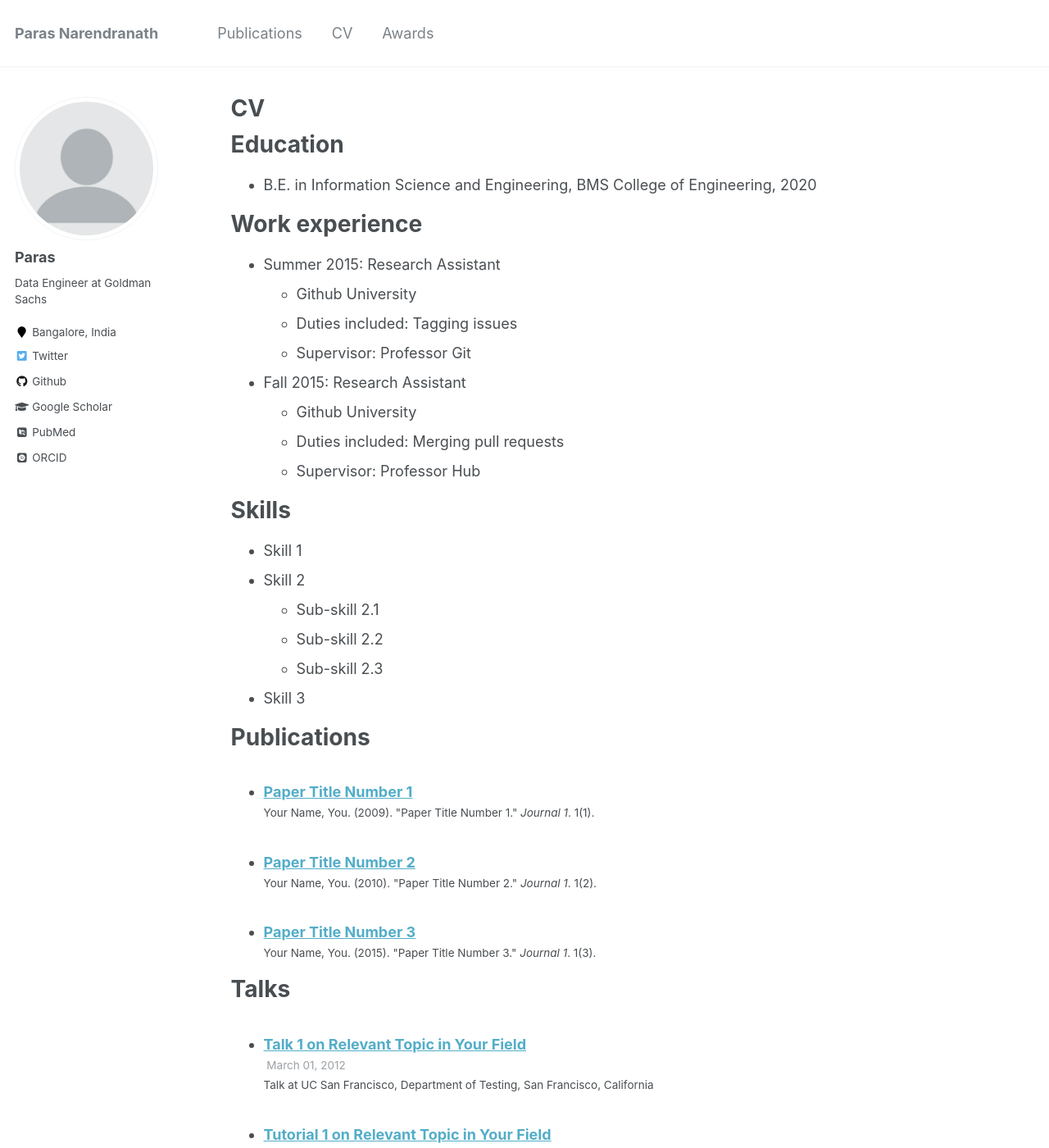
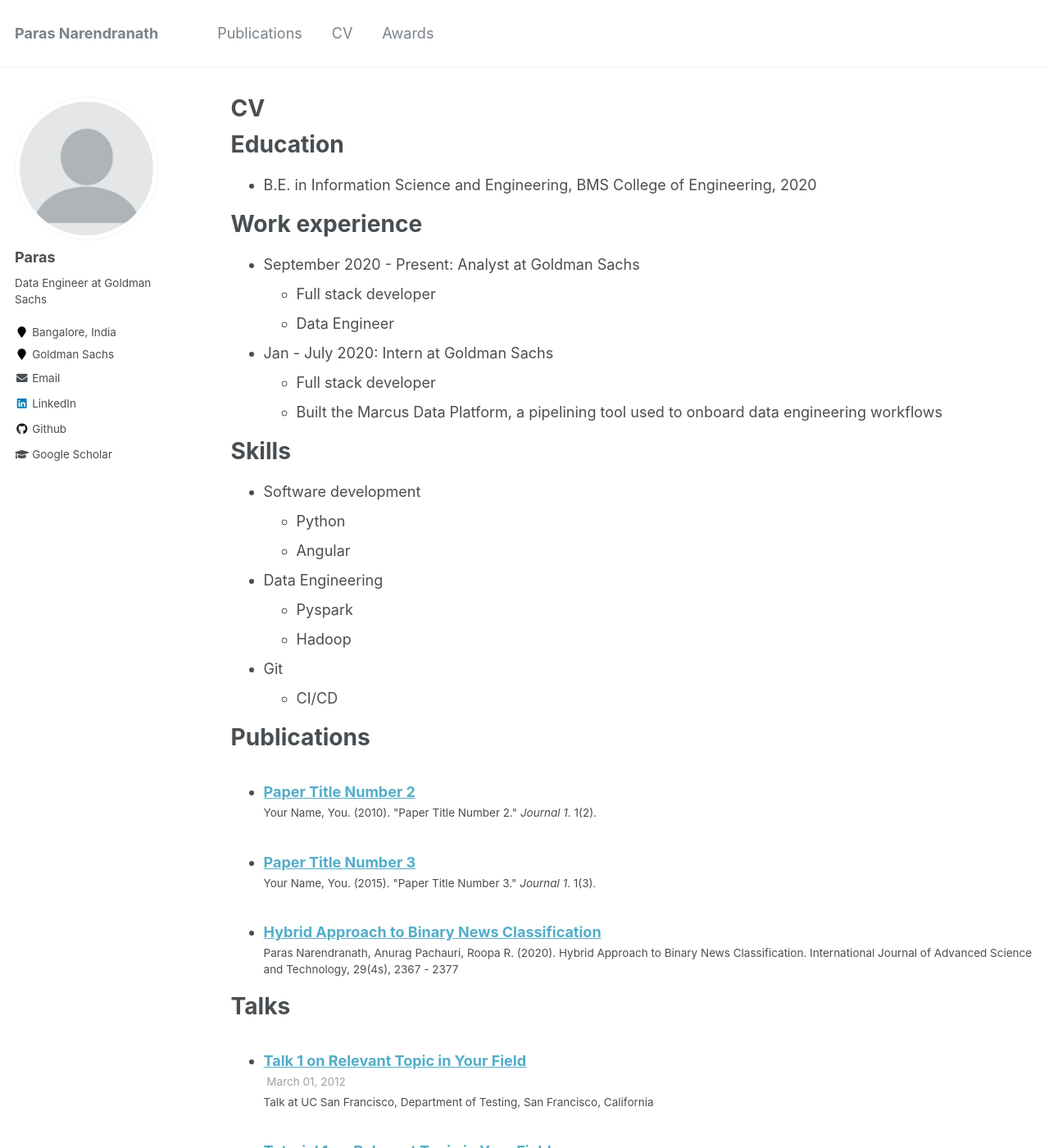
Before and after one commit to parasnaren/github-io-page, a Jekyll site: the page built from _pages/cv.md, in a window 1280 px wide and 1400 px high. Shown: the whole window at 82% size. Built offline with Jekyll 4.4.1, drawn with Linux system fonts in a browser that asks for light colours; some web fonts are replaced.

Commit message:
Testing CV and publication page

```diff
--- a/_config.yml
+++ b/_config.yml
@@ -84,13 +84,13 @@ author:
   avatar           : "profile.png"
   bio              : "Data Engineer at Goldman Sachs"
   location         : "Bangalore, India"
-  employer         :
-  pubmed           : "https://www.ncbi.nlm.nih.gov/pubmed/?term=john+snow"
-  googlescholar    : "http://yourfullgooglescholarurl.com"
-  email            :
-  researchgate     :  # example: "https://www.researchgate.net/profile/yourprofile"
+  employer         : Goldman Sachs
+  pubmed           :
+  googlescholar    : "https://scholar.google.com/citations?user=wyI1EDgAAAAJ&hl=en&oi=ao"
+  email            : parasnaren1998@gmail.com
+  researchgate     :
   uri              :
-  bitbucket        :
+  publons          : "https://publons.com/researcher/3822073/paras-narendranath/"
   codepen          :
   dribbble         :
   flickr           :
@@ -100,16 +100,16 @@ author:
   google_plus      :
   keybase          :
   instagram        :
-  impactstory      : #"https://profiles.impactstory.org/u/xxxx-xxxx-xxxx-xxxx"
+  impactstory      :
   lastfm           :
-  linkedin         :
-  orcid            : "http://orcid.org/yourorcidurl"
+  linkedin         : "https://www.linkedin.com/in/parasnaren/"
+  orcid            :
   pinterest        :
   soundcloud       :
-  stackoverflow    : # http://stackoverflow.com/users/123456/username
+  stackoverflow    :
   steam            :
   tumblr           :
-  twitter          : "replacethistwitterhandle"
+  twitter          :
   vine             :
   weibo            :
   xing             :
--- a/_pages/cv.md
+++ b/_pages/cv.md
@@ -16,24 +16,24 @@ Education
 
 Work experience
 ======
-* Summer 2015: Research Assistant
-  * Github University
-  * Duties included: Tagging issues
-  * Supervisor: Professor Git
+* September 2020 - Present: Analyst at Goldman Sachs
+  * Full stack developer
+  * Data Engineer
 
-* Fall 2015: Research Assistant
-  * Github University
-  * Duties included: Merging pull requests
-  * Supervisor: Professor Hub
+* Jan - July 2020: Intern at Goldman Sachs
+  * Full stack developer
+  * Built the Marcus Data Platform, a pipelining tool used to onboard data engineering workflows
 
 Skills
 ======
-* Skill 1
-* Skill 2
-  * Sub-skill 2.1
-  * Sub-skill 2.2
-  * Sub-skill 2.3
-* Skill 3
+* Software development
+	* Python
+	* Angular
+* Data Engineering
+	* Pyspark
+	* Hadoop
+* Git
+	* CI/CD
 
 Publications
 ======
--- a/_publications/2009-10-01-paper-title-number-1.md
+++ b/_publications/2009-10-01-paper-title-number-1.md
@@ -1,15 +1,15 @@
 ---
-title: "Paper Title Number 1"
+title: "Hybrid Approach to Binary News Classification"
 collection: publications
 permalink: /publication/2009-10-01-paper-title-number-1
 excerpt: 'This paper is about the number 1. The number 2 is left for future work.'
-date: 2009-10-01
+date: 2020-06-14
 venue: 'Journal 1'
-paperurl: 'http://academicpages.github.io/files/paper1.pdf'
-citation: 'Your Name, You. (2009). &quot;Paper Title Number 1.&quot; <i>Journal 1</i>. 1(1).'
+paperurl: 'http://sersc.org/journals/index.php/IJAST/article/view/20178'
+citation: 'Paras Narendranath, Anurag Pachauri, Roopa R. (2020). Hybrid Approach to Binary News Classification. International Journal of Advanced Science and Technology, 29(4s), 2367 - 2377'
 ---
 This paper is about the number 1. The number 2 is left for future work.
 
-[Download paper here](http://academicpages.github.io/files/paper1.pdf)
+[Download paper here](http://sersc.org/journals/index.php/IJAST/article/view/20178/10263)
 
-Recommended citation: Your Name, You. (2009). "Paper Title Number 1." <i>Journal 1</i>. 1(1).
+Recommended citation: Paras Narendranath, Anurag Pachauri, Roopa R. (2020). Hybrid Approach to Binary News Classification. International Journal of Advanced Science and Technology, 29(4s), 2367 - 2377
```
